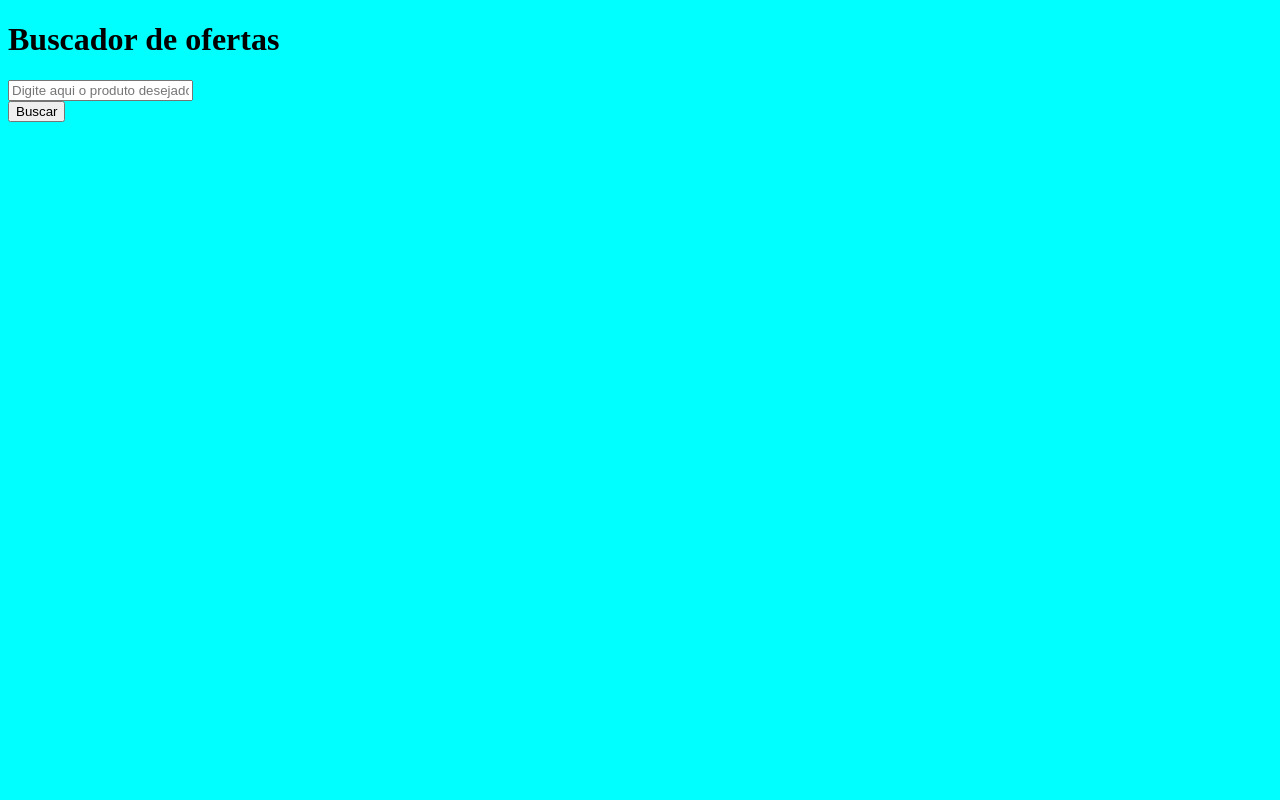
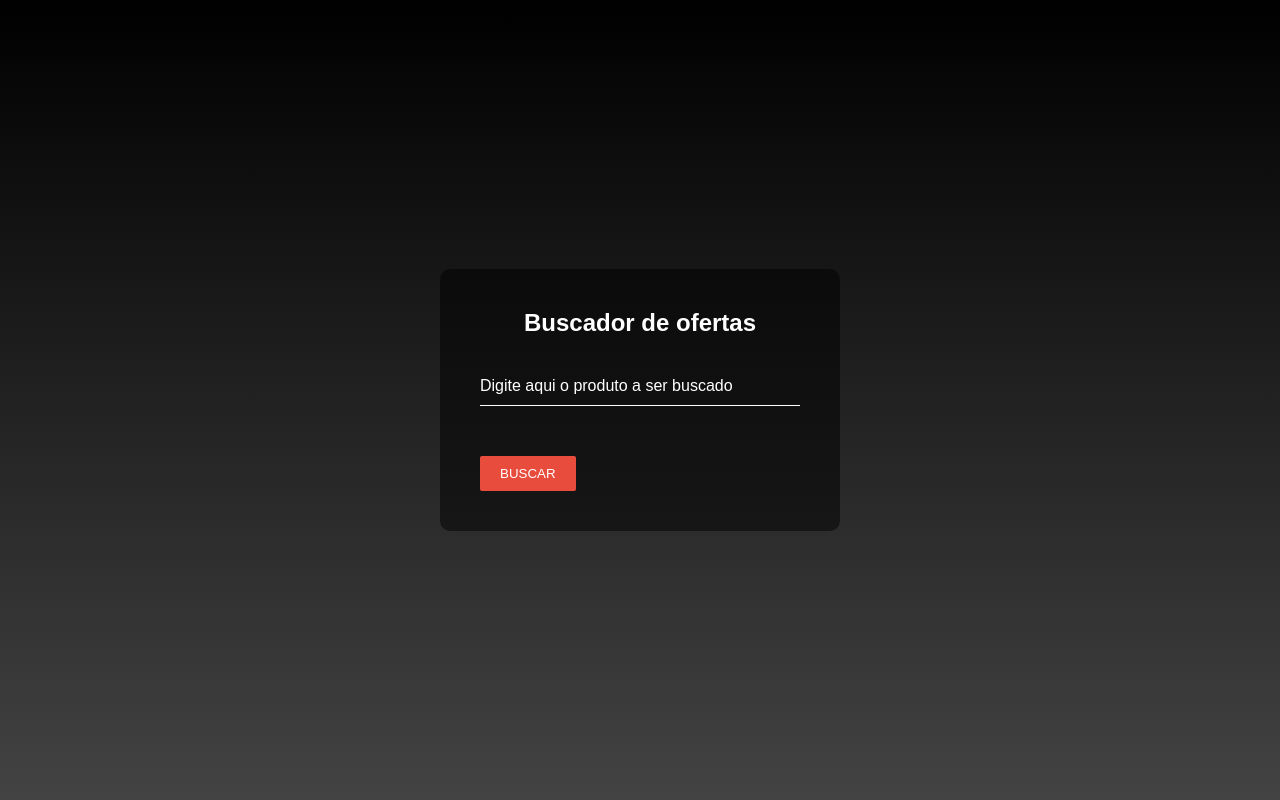
Before and after one commit to GustavoHenrique-png/BuscaTreco, a Flask app: page / in a window 1280 px wide. Run offline with Flask 2, Linux system fonts and the light colour scheme.

Commit message:
css index feito(12/10/2022)

```diff
--- a/controller/app.py
+++ b/controller/app.py
@@ -3,7 +3,7 @@ from flask import Flask, render_template, request, redirect, url_for
 # sys.path.append('../model')
 from model.product import Produto
 # instância da classe flask
-app = Flask(__name__, template_folder='../template')
+app = Flask(__name__, template_folder='../template',static_folder='../static')
 
 
 @app.route('/', methods=['GET', 'POST'])
--- a/static/styles/index.css
+++ b/static/styles/index.css
@@ -1,3 +1,75 @@
+html{
+    height: 100%;
+}
+form{
+    background: transparent;
+}
 body{
-    background-color: aqua !important;
+    margin: 0;
+    padding: 0;
+    font-family: sans-serif;
+    /*background-color: linear-gradient(#000000,#434343);*/
+    background:linear-gradient(#000000,#434343);
 }
+.loginbox{
+    position: absolute;
+    top: 50%;
+    left: 50%;
+    width: 400px;
+    padding: 40px;
+    transform: translate(-50%, -50%);
+    background: rgba(0,0,0,0.5);
+    box-sizing:border-box;
+    box-shadow: 0 15px 25px rgba(0,0,0,0,0,0.6);
+    border-radius:10px;
+}
+.loginbox h2{
+    margin: 0 0 30px;
+    padding: 0;
+    color: #fff;
+    text-align: center;
+}
+.loginbox .jorginho{
+    position: relative;
+}
+.loginbox .jorginho input{
+   width: 100%;
+   padding: 10px 0;
+   font-size: 16px;
+   color: #fff;
+   border: none;
+   border-bottom: 1px solid #fff;
+   outline: none;
+   background: transparent;
+}
+.loginbox .jorginho label{
+    position: absolute;
+    top: 0;
+    left: 0;
+    padding: 10px 0;
+    font-size: 16px;
+    color: #fff;
+    pointer-events: none;
+    transition: 0.5s;
+}
+.loginbox .jorginho input:focus ~label,
+.loginbox .jorginho input:valid ~label {
+    top:-20px;
+    left: 0;
+    color: #ff0043;
+    font-size:12px;
+}
+
+.botao{
+    color:#fff;
+	background-color:#e74c3c;
+	outline: none;
+    border: 0;
+    color: #fff;
+	padding:10px 20px;
+	text-transform:uppercase;
+	margin-top:50px;
+	border-radius:2px;
+	cursor:pointer;
+	position:relative;
+}
--- a/template/index.html
+++ b/template/index.html
@@ -5,18 +5,24 @@
     <meta charset="UTF-8" />
     <meta http-equiv="X-UA-Compatible" content="IE=edge" />
     <meta name="viewport" content="width=device-width, initial-scale=1.0" />
-    <link rel="stylesheet" href="{{url_for('static', filename='styles/index.css')}}">
+    <link
+      rel="stylesheet"
+      type="text/css"
+      href="{{ url_for('static', filename='styles/index.css') }}"
+    />
     <title>Busca treco</title>
   </head>
   <body>
-    <h1>Buscador de ofertas</h1>
-    <form action="/produto" method="post">
-
-      <input type="text" name="product" id="product" placeholder="Digite aqui o produto desejado" required>
-      <div><button type="submit">Buscar</button></div>
-
-    </form>
-
+    <div class="loginbox">
+      <h2>Buscador de ofertas</h2>
+      <form action="/produto" method="post">
+        <div class="jorginho">
+          <input type="text" name="product" id="product" required />
+          <label>Digite aqui o produto a ser buscado</label>
+        </div>
+        <button class="botao" type="submit">Buscar</button>
+      </form>
+    </div>
   </body>
 </html>
 {%endblock%}
```
